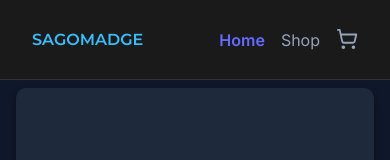
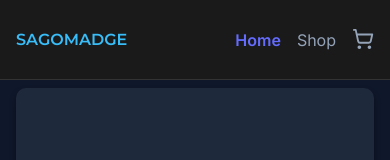
Before and after one commit to SAGOMADGE/Shopping-Cart, a React (Vite) app: page / in a window 390 px wide. Shown: the top 160 px of the page. Built offline with nearby package versions, Linux system fonts and the light colour scheme.

Commit message:
chore: testing responsivness

```diff
--- a/src/components/Navbar/Navbar.jsx
+++ b/src/components/Navbar/Navbar.jsx
@@ -8,6 +8,7 @@ const Navbar = () => {
 
   return (
     <nav className={styles.nav}>
+      <div className={styles.navInner}>
         <div className={styles.logo}>SAGOMADGE</div>
         <ul className={styles.menu}>
           <li className={styles.menuLink}>
@@ -40,6 +41,7 @@ const Navbar = () => {
             </NavLink>
           </li>
         </ul>
+      </div>
     </nav>
   );
 };
--- a/src/components/Navbar/Navbar.module.css
+++ b/src/components/Navbar/Navbar.module.css
@@ -1,12 +1,19 @@
 .nav {
-  display: flex;
-  justify-content: space-between;
-  align-items: center;
-  padding: 0 var(--space-xl);
   height: 80px;
   border-bottom: 1px solid #333;
   background-color: var(--nav-bg);
   color: white;
+}
+
+.navInner {
+  display: flex;
+  justify-content: space-between;
+  align-items: center;
+  padding: 0 var(--space-md);
+  margin: 0 auto;
+  max-width: 1200px;
+  width: 100%;
+  height: 100%;
 }
 
 .logo {
--- a/src/pages/Shop/Shop.jsx
+++ b/src/pages/Shop/Shop.jsx
@@ -16,7 +16,7 @@ const Shop = () => {
       <h1 className={styles.shopTitle}>Наш ассортимент</h1>
       <div className={styles.productsGrid}>
         {loading
-          ? Array(6)
+          ? Array(8)
               .fill(null)
               .map((_, i) => <ProductCardSkeleton key={i} />)
           : products.map((product) => (
--- a/src/pages/Shop/Shop.module.css
+++ b/src/pages/Shop/Shop.module.css
@@ -17,23 +17,15 @@
   padding: var(--space-xs) 0;
 }
 
-/* планшет — 2 колонки */
-@media (min-width: 768px) {
+/* планшет — 2 колонки принудительно */
+@media (min-width: 600px) and (max-width: 767px) {
   .productsGrid {
     grid-template-columns: repeat(2, 1fr);
   }
 }
 
-/* десктоп — 3 колонки */
-@media (min-width: 1024px) {
+@media (min-width: 768px) {
   .productsGrid {
-    grid-template-columns: repeat(3, 1fr);
+    grid-template-columns: repeat(auto-fill, minmax(250px, 1fr));
   }
 }
-
-/* широкий экран — 4 колонки */
-@media (min-width: 1280px) {
-  .productsGrid {
-    grid-template-columns: repeat(4, 1fr);
-  }
-}
```
Lines whose indentation alone changed are shown as unchanged.
